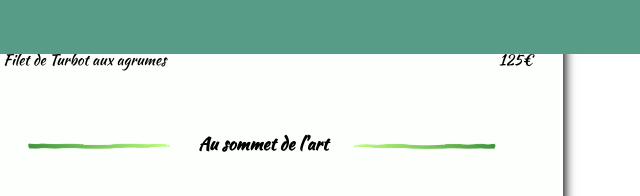
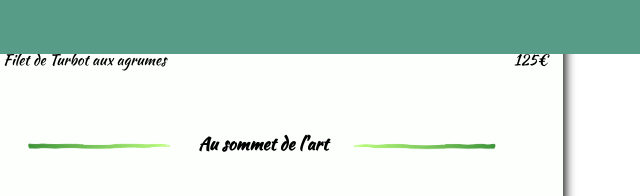
Before and after one commit to johneyme/3_Oh-my-food_Sass-OLD, a website: page menu4.html in a window 1280 px wide. Shown: the part 746-942 px from the top of the page, 377-1017 px from the left. Drawn offline with Linux system fonts and the light colour scheme; a web font is replaced by a local one.

Commit message:
Update menu4.html

```diff
--- a/menu4.html
+++ b/menu4.html
@@ -40,7 +40,7 @@
                             <li>Filet de boeuf aux herbes accompagnés de sa ribambelle de légumes<span>70€</span></li>
                             <li>Parmebtier de queue de boeuf à la truffe noire sur sa purée de panais<span>85€</span>
                             </li>
-                            <li>Filet de Turbot aux agrumes<span>125€<span></li>
+                            <li>Filet de Turbot aux agrumes<span>125€</span></li>
                         </ul>
                     </div>
                     <div class="contenumenu contenumenu--3">
```
